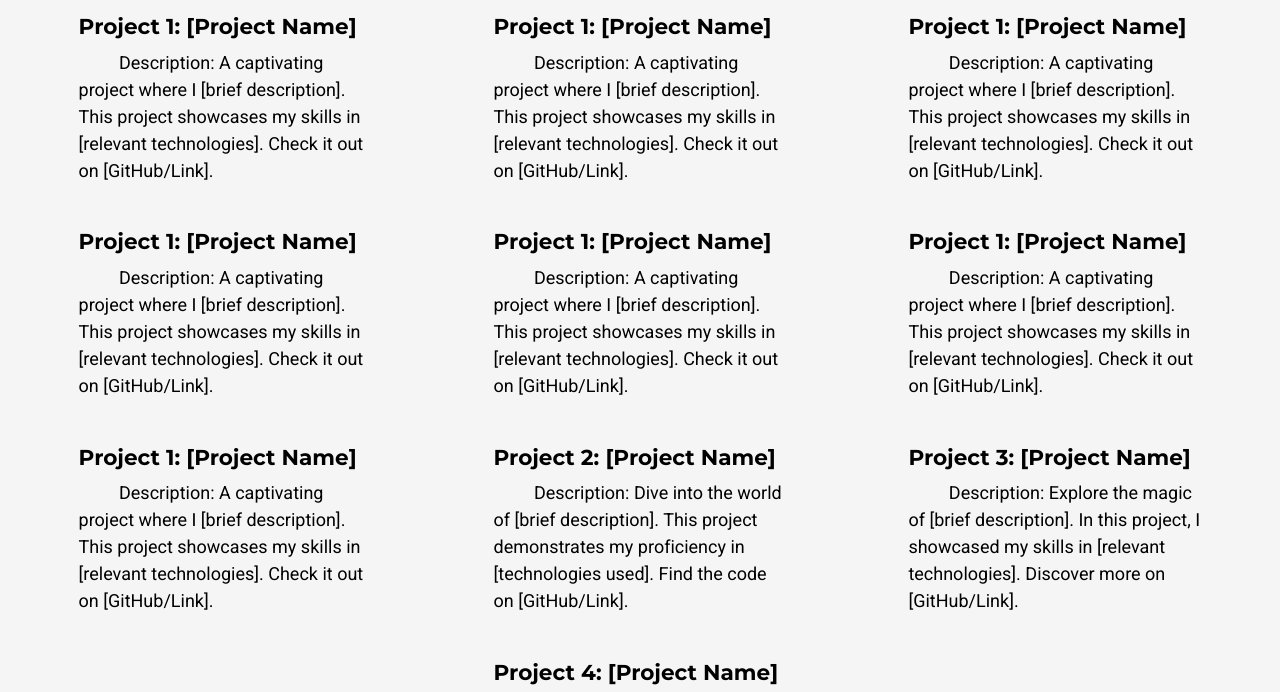
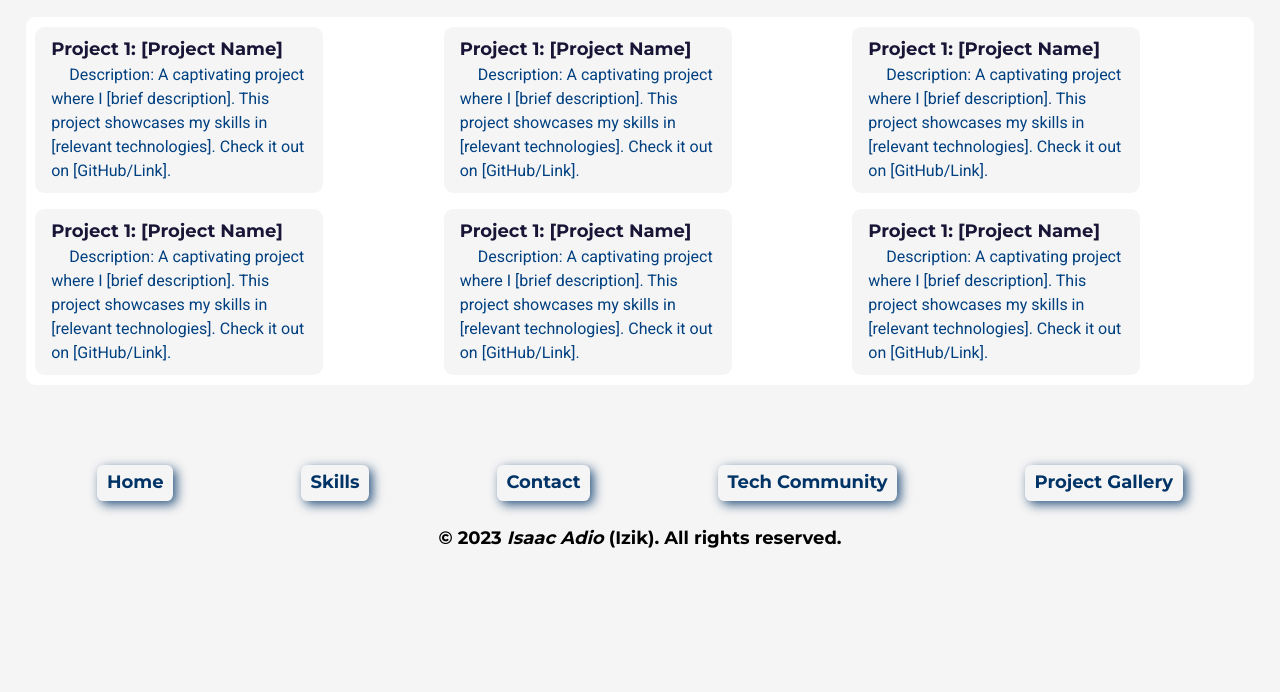
Before and after one commit to izik-adio/isaac-adio, a plain HTML site: page pages/project-gallery.html in a window 1280 px wide. Shown: the part 73-765 px from the top of the page. Drawn offline with Linux system fonts and the light colour scheme.

Commit message:
edited project-gallery page and styled it, made little changes to home page.

```diff
--- a/pages/project-gallery.html
+++ b/pages/project-gallery.html
@@ -43,88 +43,53 @@
       <h1>Project Gallery</h1>
     </header>
     <main>
-      <div class="project-main">
-        <section class="projects">
-          <h3>Project 1: [Project Name]</h3>
-          <p>
+      <div class="projects-container">
+        <section class="project">
+          <h3 class="project-header">Project 1: [Project Name]</h3>
+          <p class="project-detail">
             Description: A captivating project where I [brief description]. This
             project showcases my skills in [relevant technologies]. Check it out
             on [GitHub/Link].
           </p>
         </section>
-        <section class="projects">
-          <h3>Project 1: [Project Name]</h3>
-          <p>
+        <section class="project">
+          <h3 class="project-header">Project 1: [Project Name]</h3>
+          <p class="project-detail">
             Description: A captivating project where I [brief description]. This
             project showcases my skills in [relevant technologies]. Check it out
             on [GitHub/Link].
           </p>
         </section>
-        <section class="projects">
-          <h3>Project 1: [Project Name]</h3>
-          <p>
+        <section class="project">
+          <h3 class="project-header">Project 1: [Project Name]</h3>
+          <p class="project-detail">
             Description: A captivating project where I [brief description]. This
             project showcases my skills in [relevant technologies]. Check it out
             on [GitHub/Link].
           </p>
         </section>
-        <section class="projects">
-          <h3>Project 1: [Project Name]</h3>
-          <p>
+        <section class="project">
+          <h3 class="project-header">Project 1: [Project Name]</h3>
+          <p class="project-detail">
             Description: A captivating project where I [brief description]. This
             project showcases my skills in [relevant technologies]. Check it out
             on [GitHub/Link].
           </p>
         </section>
-        <section class="projects">
-          <h3>Project 1: [Project Name]</h3>
-          <p>
+        <section class="project">
+          <h3 class="project-header">Project 1: [Project Name]</h3>
+          <p class="project-detail">
             Description: A captivating project where I [brief description]. This
             project showcases my skills in [relevant technologies]. Check it out
             on [GitHub/Link].
           </p>
         </section>
-        <section class="projects">
-          <h3>Project 1: [Project Name]</h3>
-          <p>
+        <section class="project">
+          <h3 class="project-header">Project 1: [Project Name]</h3>
+          <p class="project-detail">
             Description: A captivating project where I [brief description]. This
             project showcases my skills in [relevant technologies]. Check it out
             on [GitHub/Link].
-          </p>
-        </section>
-        <section class="projects">
-          <h3>Project 1: [Project Name]</h3>
-          <p>
-            Description: A captivating project where I [brief description]. This
-            project showcases my skills in [relevant technologies]. Check it out
-            on [GitHub/Link].
-          </p>
-        </section>
-
-        <section class="projects">
-          <h3>Project 2: [Project Name]</h3>
-          <p>
-            Description: Dive into the world of [brief description]. This
-            project demonstrates my proficiency in [technologies used]. Find the
-            code on [GitHub/Link].
-          </p>
-        </section>
-
-        <section class="projects">
-          <h3>Project 3: [Project Name]</h3>
-          <p>
-            Description: Explore the magic of [brief description]. In this
-            project, I showcased my skills in [relevant technologies]. Discover
-            more on [GitHub/Link].
-          </p>
-        </section>
-
-        <section class="projects">
-          <h3>Project 4: [Project Name]</h3>
-          <p>
-            Description: Uncover the beauty of [brief description]. This project
-            is a testament to my expertise in [technologies applied]. Visit
-            [GitHub/Link] for a closer look. More
           </p>
         </section>
       </div>
--- a/styles/style.css
+++ b/styles/style.css
@@ -24,6 +24,7 @@ html,
 html:focus-within {
   scroll-behavior: smooth;
 }
+
 html,
 body {
   height: 100%;
@@ -33,6 +34,7 @@ a {
   text-decoration: none;
   color: inherit;
 }
+
 image,
 img,
 picture,
@@ -423,37 +425,45 @@ fieldset {
   font-size: var(--h-text);
   color: #0066cc;
   font-family: "Montserrat", sans-serif;
+  text-transform: capitalize;
 }
 .link-description {
   text-indent: 2ch;
-  font-family: "Robo", sans-serif;
+  font-family: "Roboto", sans-serif;
   font-size: var(--p-text);
 }
 
-/* Page 4: Project Gallery
-Header Section (H1)
-Font: Montserrat, 36px, Bold
-Color: #003366
-Margin: 20px top, 10px bottom
-Images of Projects Section
-Background: #FFFFFF
+.projects-container {
+  display: grid;
+  grid-template-columns: repeat(3, 1fr);
+  gap: 1rem;
+  align-items: center;
+  justify-content: space-between;
+  padding: 0.6rem;
+  border-radius: 0.6rem;
+  background-color: var(--cta-text-color);
+  color: var(--cta-color);
+  margin: 20px auto 10px;
+}
+.project {
+  border-radius: 0.6rem;
+  background-color: var(--background);
+  max-width: 18rem;
+  padding: 0.6rem 1rem;
+}
+.project-header {
+  font-size: var(--p-text);
+  color: #030024ea;
+}
+.project-detail {
+  text-indent: 2ch;
+  font-size: calc(var(--p-text) - 0.125rem);
+}
 
-Image Label Color: #666666
-
-Link Color: #004080
-
-Margin: 20px top, 20px bottom
-
-Image Grid (6 images):
-
+/*
 Display: 3 wide and 2 down
 Each Image:
 High-quality image related to the project
 Label with a brief description
 Clickable to open the source in a new window
-Navigation Bar
-Font: Roboto, 16px, Regular
-Color: #003366
-Padding: 10px horizontal, 8px vertical
-Display: Horizontal
-Margin: 20px top, 0px bottom */
+*/
```
Also changed, not shown: index.html (+7 -6 lines).
